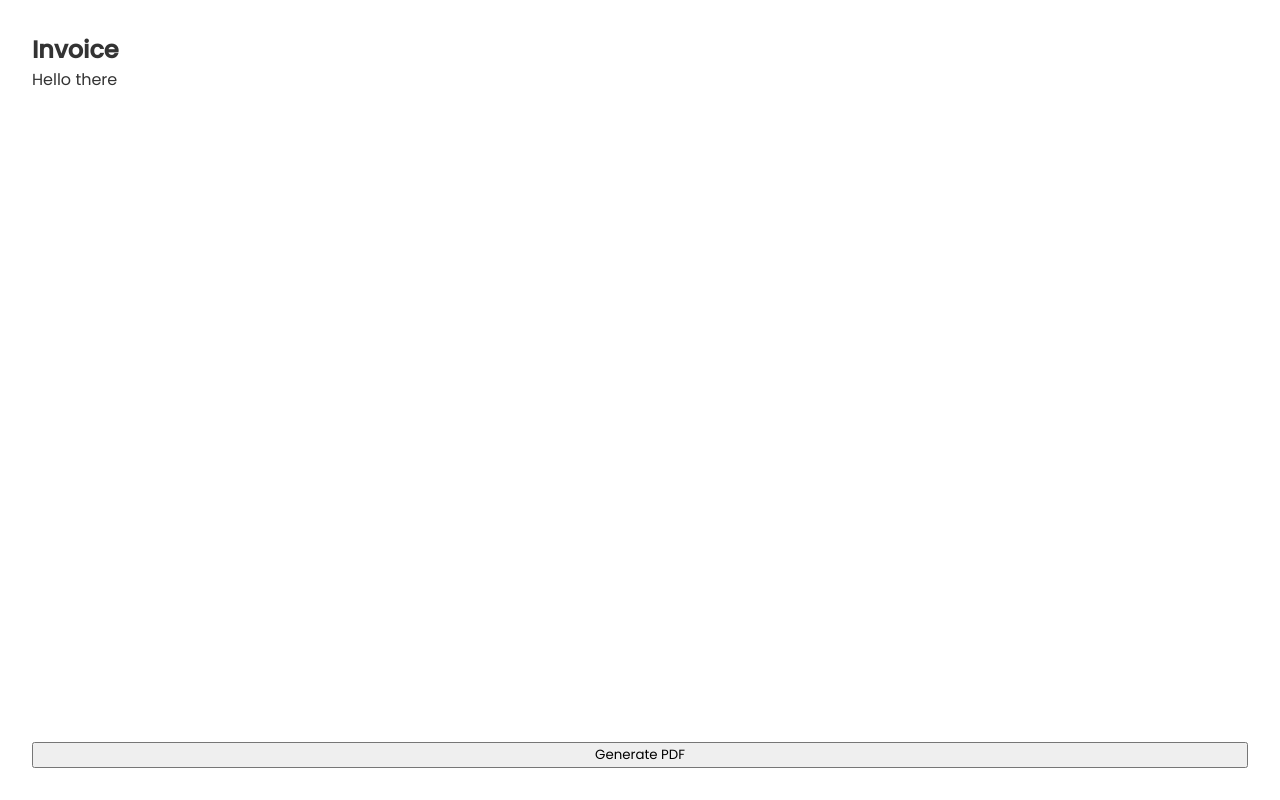
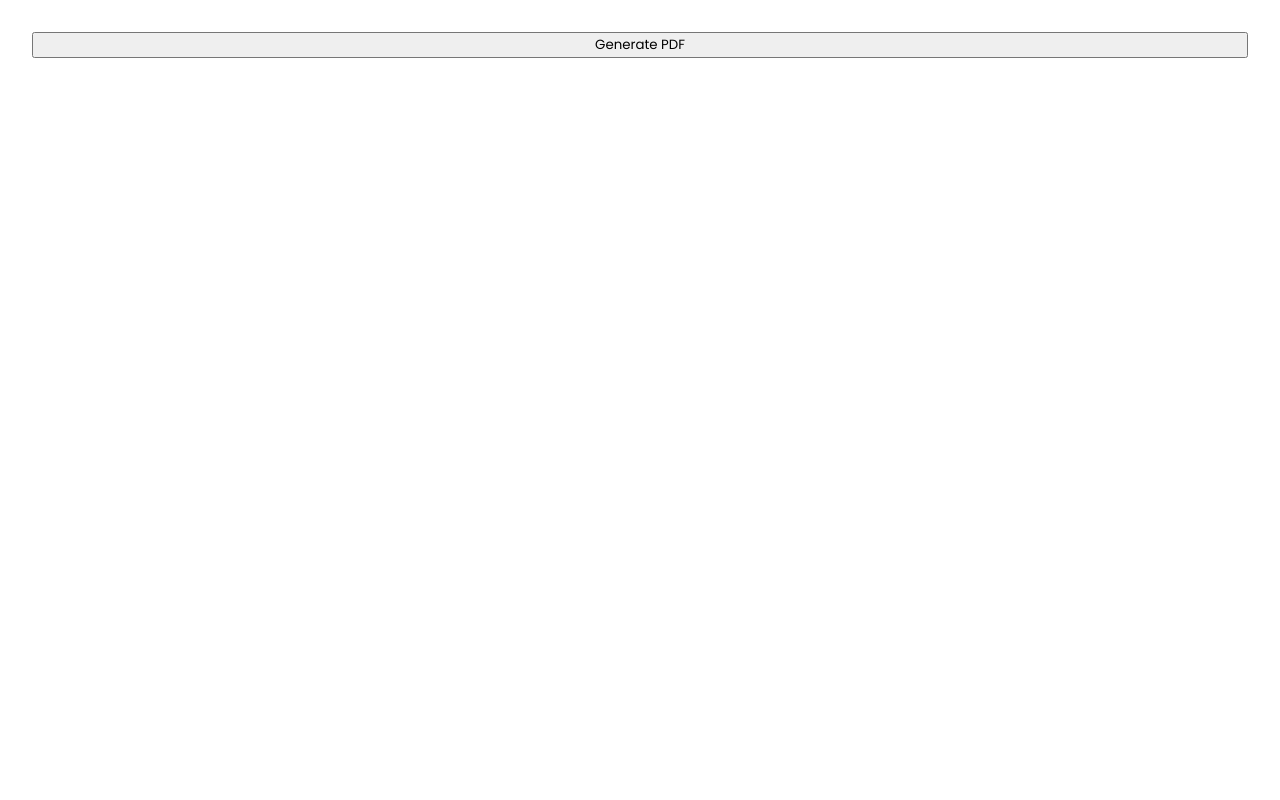
Before and after one commit to Rementh/invoiced, an Angular app: page /dashboard in a window 1280 px wide. Built offline with nearby package versions, Linux system fonts and the light colour scheme.

Commit message:
Clean-up

```diff
--- a/src/views/dashboard/dashboard.component.html
+++ b/src/views/dashboard/dashboard.component.html
@@ -1,6 +1 @@
-<div class="page">
-    <h2>Invoice</h2>
-    <p>Hello there</p>
-</div>
-
 <button (click)="generatePdf()">Generate PDF</button>
--- a/src/views/dashboard/dashboard.component.scss
+++ b/src/views/dashboard/dashboard.component.scss
@@ -4,7 +4,3 @@
     height: 100%;
     padding: 2rem;
 }
-
-.page {
-    flex: 1;
-}
```
